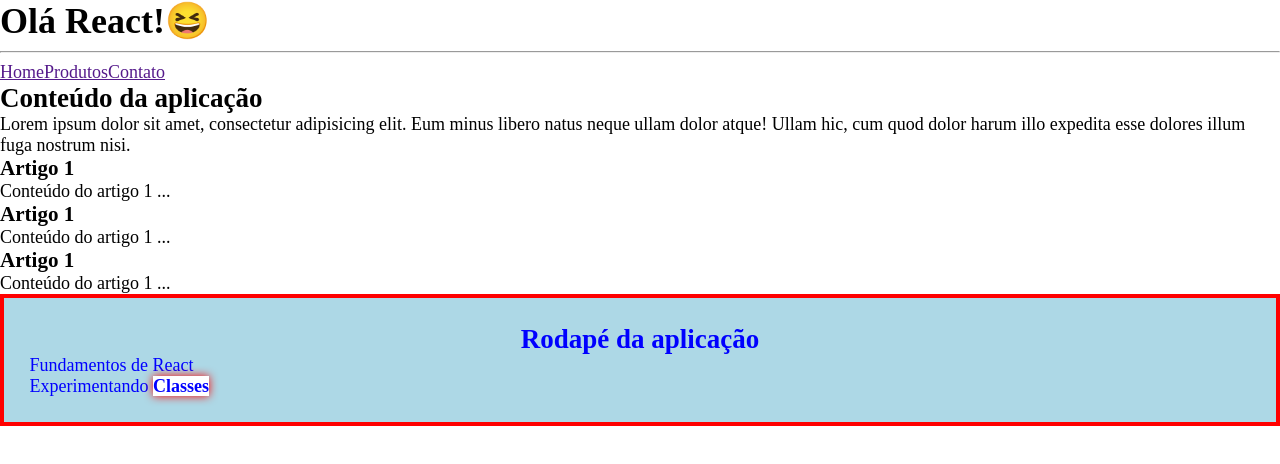
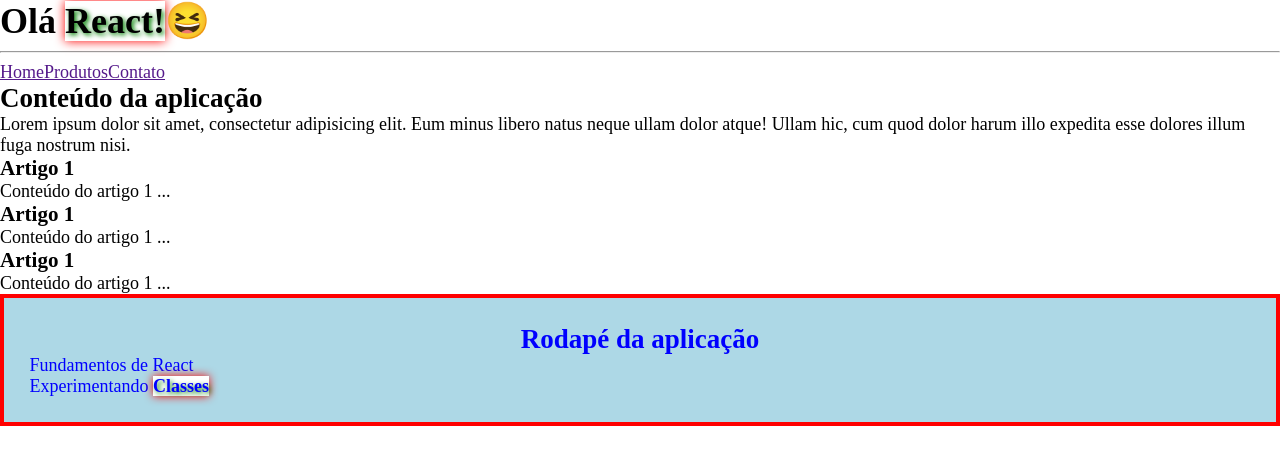
Before and after one commit to VitorGGama/react-fundamentos, a React (Vite) app: page / in a window 1280 px wide. Shown: the top 464 px of the page. Built offline with nearby package versions, Linux system fonts and the light colour scheme.

Commit message:
classe css

```diff
--- /dev/null
+++ b/src/components/Cabecalho.css
@@ -0,0 +1,6 @@
+/*Cabecalho.css */
+
+/* Sombra de texto*/
+.sombra {
+  text-shadow: green 2px 2px 5px;
+}
--- a/src/components/Cabecalho.jsx
+++ b/src/components/Cabecalho.jsx
@@ -1,8 +1,12 @@
 import Menu from "./Menu";
+import "./Cabecalho.css";
+
 function Cabecalho() {
   return (
     <header>
-      <h1>Olá React!😆</h1>
+      <h1>
+        Olá <span className="sombra">React!</span>😆
+      </h1>
       <hr />
       <Menu />
     </header>
```
